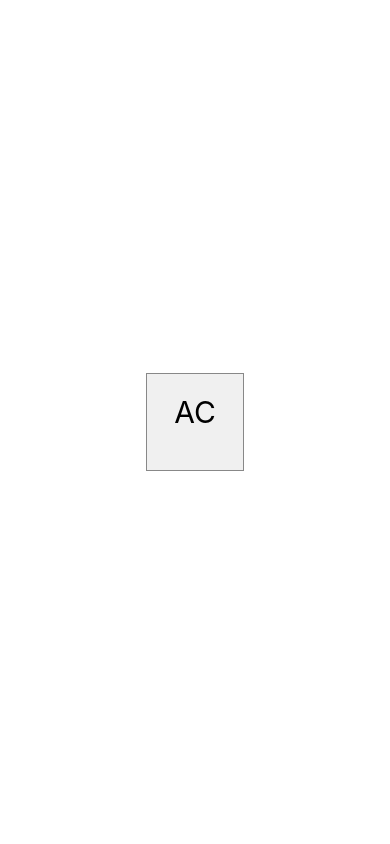
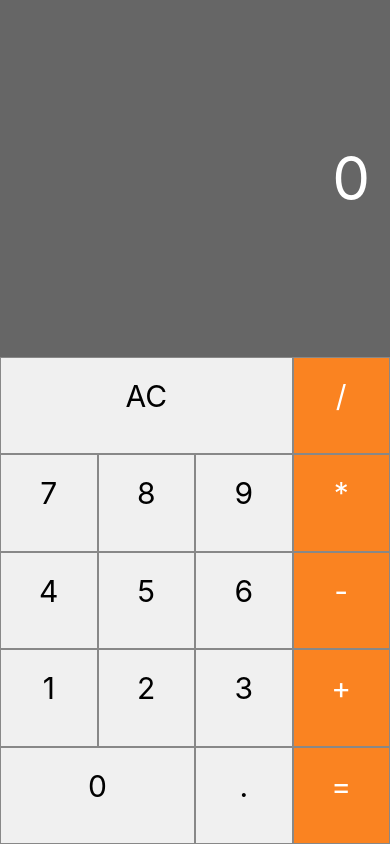
Before and after one commit to aniarazwarg/Calculadora, a React Native app: screen / in a window 390 px wide. Built offline with nearby package versions, Linux system fonts and the light colour scheme.

Commit message:
inicio
calculadora ainda sem funcoes habilitadas, apenas botoes

```diff
--- a/App.js
+++ b/App.js
@@ -1,20 +1,65 @@
-import { StatusBar } from 'expo-status-bar';
+
+import React, {Component} from 'react';
 import { StyleSheet, Text, View } from 'react-native';
 import Botao from './componetes/Botao';
+import Display from './componetes/Display';
 
-export default function App() {
+export default class App extends Component{
+
+
+
+  state = {
+    displayValue:'0'
+  }
+
+  addDigit = n =>{
+    this.setState({displayValue: n})
+  }
+
+  clearMemory = () =>{
+    this.setState({displayValue: '0'})
+  }
+  setOperation = operation =>{
+
+
+  }
+  render(){
   return (
     <View style={styles.container}>
-      <Botao label="AC"></Botao>
+      <Display value={this.state.displayValue}></Display>
+      <View style={styles.buttons}>
+        <Botao label="AC" triple onClick={this.clearMemory}></Botao>
+        <Botao label="/" operation ></Botao>
+        <Botao label="7"onClick={() => this.addDigit(7)}></Botao>
+        <Botao label="8"onClick={() => this.addDigit(8)}></Botao>
+        <Botao label="9"onClick={() => this.addDigit(9)}></Botao>
+        <Botao label="*"operation></Botao>
+        <Botao label="4"onClick={() => this.addDigit(4)}></Botao>
+        <Botao label="5"onClick={() => this.addDigit(5)}></Botao>
+        <Botao label="6"onClick={() => this.addDigit(6)}></Botao>
+        <Botao label="-" operation></Botao>
+        <Botao label="1"onClick={() => this.addDigit(1)}></Botao>
+        <Botao label="2"onClick={() => this.addDigit(2)}></Botao>
+        <Botao label="3"onClick={() => this.addDigit(3)}></Botao>
+        <Botao label="+" operation></Botao>
+        <Botao label="0"onClick={() => this.addDigit(0)} double></Botao>
+        <Botao label="." ></Botao>
+        <Botao label="=" operation></Botao>
+
+      </View>
+
     </View>
   );
 }
+}
+
 
 const styles = StyleSheet.create({
   container: {
     flex: 1,
-    backgroundColor: '#fff',
-    alignItems: 'center',
-    justifyContent: 'center',
   },
+  buttons:{
+    flexDirection :'row',
+    flexWrap:'wrap',
+  }
 });
--- a/componetes/Display.js
+++ b/componetes/Display.js
@@ -1,12 +1,21 @@
 import React from 'react';
-import { View } from 'react-native';
+import { StyleSheet, Text, View } from 'react-native';
 
-import { styles } from './styles';
-
-export function componetes() {
-  return (
-    <View style={styles.container}>
-
+const styles = StyleSheet.create({
+    display:{
+        flex:1,
+        padding:20,
+        justifyContent:'center',
+        backgroundColor:'rgba(0,0,0,0.6)',
+        alignItems:'flex-end',
+    },
+    displayValue:{
+        fontSize:60,
+        color:'#fff',
+    }
+})
+export default props =>
+    <View style={styles.display}>
+        <Text style={styles.displayValue}
+        numberOfLines={1}>{props.value}</Text>
     </View>
-  );
-}
--- a/package.json
+++ b/package.json
@@ -12,7 +12,10 @@
     "expo": "~48.0.18",
     "expo-status-bar": "~1.4.4",
     "react": "18.2.0",
-    "react-native": "0.71.8"
+    "react-native": "0.71.8",
+    "react-native-web": "~0.18.10",
+    "react-dom": "18.2.0",
+    "@expo/webpack-config": "^18.0.1"
   },
   "devDependencies": {
     "@babel/core": "^7.20.0"
```
Also changed, not shown: 1 other file (tests, documents, lock files or other folders).
